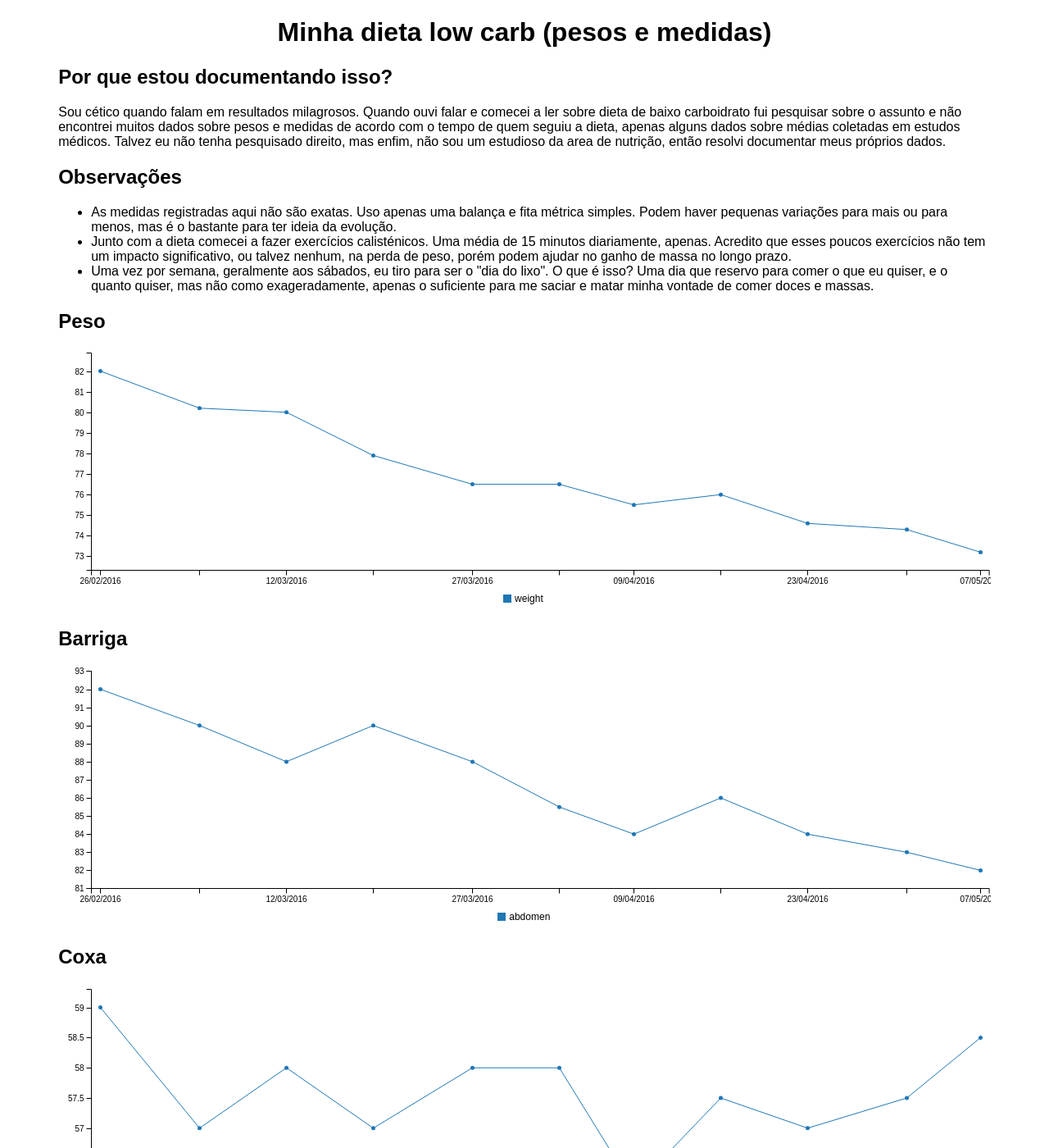
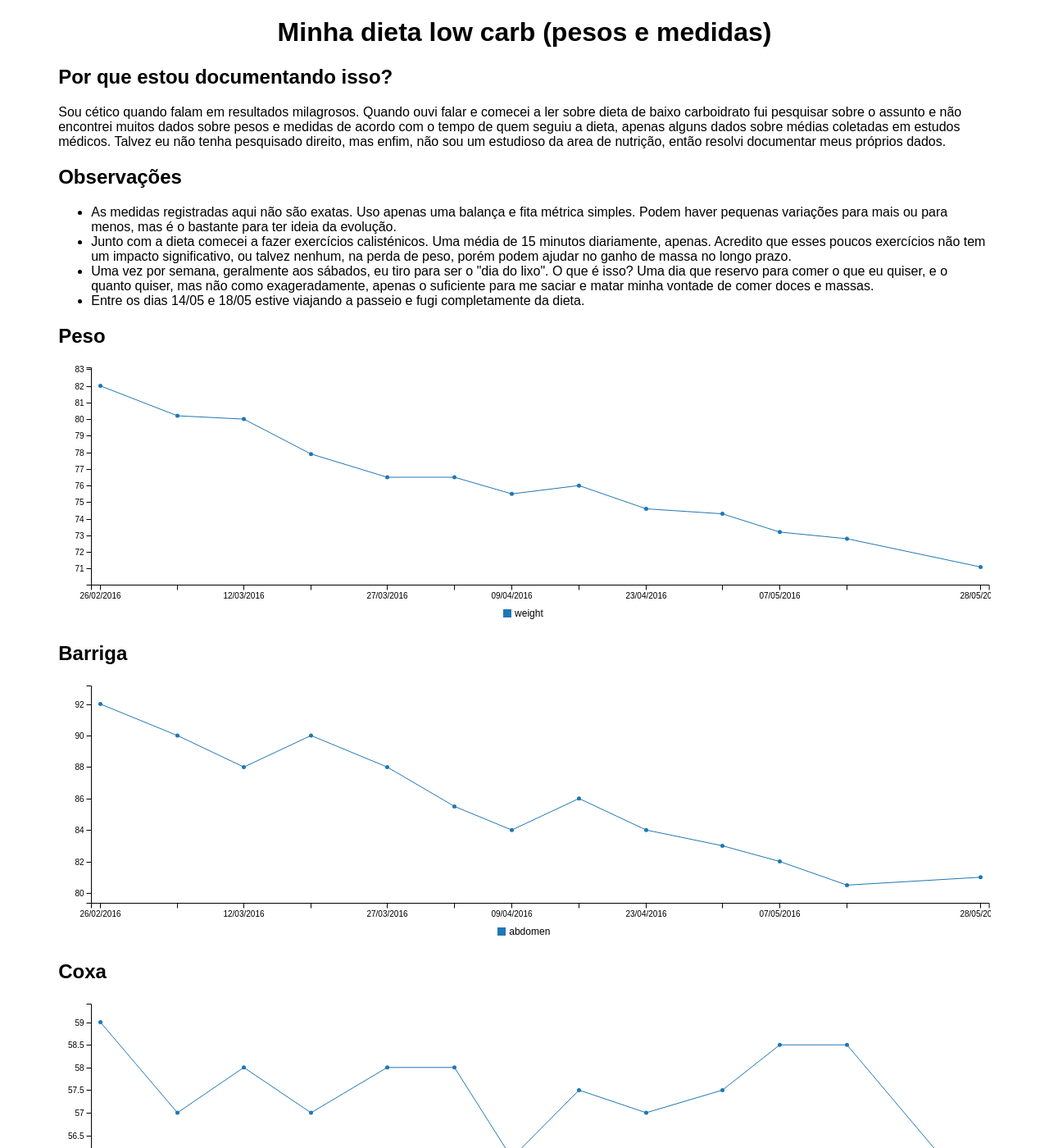
Before and after one commit to bitmaybewise/anotacoes-do-hercules, a Jekyll site: the page built from low-carb-diet/index.html, in a window 1280 px wide and 1400 px high. Shown: the whole window at 82% size. Built offline with Jekyll 4.4.1, drawn with Linux system fonts in a browser that asks for light colours; comment, search, counter and statistics services are not loaded; some of the changed text lies outside the part shown.

Commit message:
low carb measures 28/05/16

```diff
--- a/Gemfile
+++ b/Gemfile
@@ -1,6 +1,6 @@
 source 'https://rubygems.org'
 
-ruby '2.3.0'
+ruby '2.3.1'
 
 gem 'jekyll'
 gem 'rouge'
--- a/low-carb-diet/index.html
+++ b/low-carb-diet/index.html
@@ -26,6 +26,7 @@ title: Low carb diet
       <li>As medidas registradas aqui não são exatas. Uso apenas uma balança e fita métrica simples. Podem haver pequenas variações para mais ou para menos, mas é o bastante para ter ideia da evolução.</li>
       <li>Junto com a dieta comecei a fazer exercícios calisténicos. Uma média de 15 minutos diariamente, apenas. Acredito que esses poucos exercícios não tem um impacto significativo, ou talvez nenhum, na perda de peso, porém podem ajudar no ganho de massa no longo prazo.</li>
       <li>Uma vez por semana, geralmente aos sábados, eu tiro para ser o "dia do lixo". O que é isso? Uma dia que reservo para comer o que eu quiser, e o quanto quiser, mas não como exageradamente, apenas o suficiente para me saciar e matar minha vontade de comer doces e massas.</li>
+      <li>Entre os dias 14/05 e 18/05 estive viajando a passeio e fugi completamente da dieta.</li>
     </ul>
 
     <h2>Peso</h2>
--- a/low-carb-diet/low-carb-diet.js
+++ b/low-carb-diet/low-carb-diet.js
@@ -9,7 +9,9 @@ var informations = [
   { day: '2016-04-16', weight: 76,   abdomen: 86,   thigh: 57.5, arm: 28   },
   { day: '2016-04-23', weight: 74.6, abdomen: 84,   thigh: 57,   arm: 27   },
   { day: '2016-05-01', weight: 74.3, abdomen: 83,   thigh: 57.5, arm: 27.5 },
-  { day: '2016-05-07', weight: 73.2, abdomen: 82,   thigh: 58.5, arm: 27.5 }
+  { day: '2016-05-07', weight: 73.2, abdomen: 82,   thigh: 58.5, arm: 27.5 },
+  { day: '2016-05-14', weight: 72.8, abdomen: 80.5, thigh: 58.5, arm: 27.5 },
+  { day: '2016-05-28', weight: 71.1, abdomen: 81,   thigh: 55,   arm: 28   }
 ];
 
 var days = informations.map(function(info) { return info.day; }),
```
Also changed, not shown: 1 other file.
